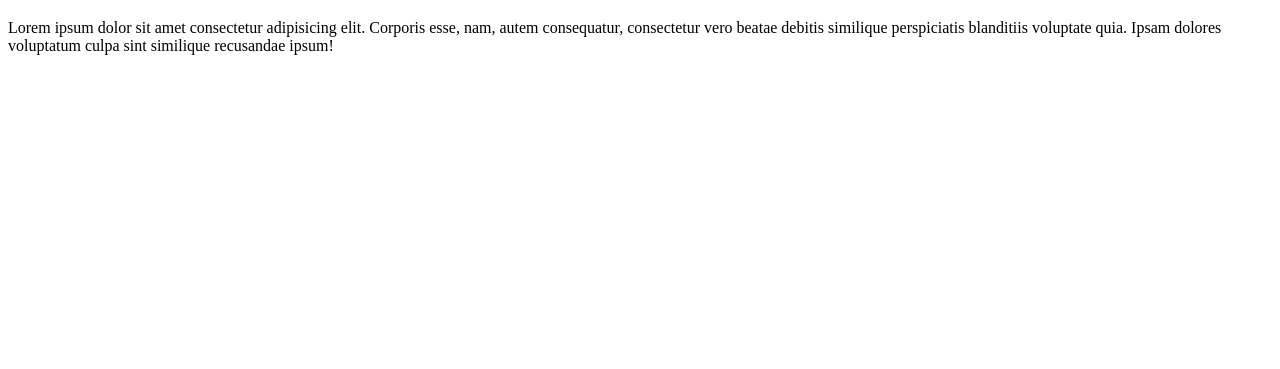
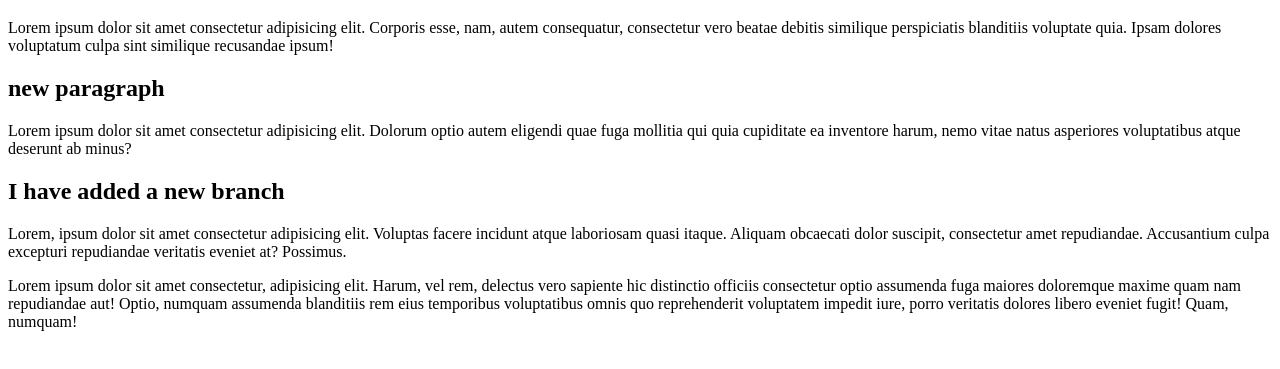
Before and after one commit to shamratPG/demo-repo, a plain HTML site: page index.html in a window 1280 px wide. Shown: the part 61-430 px from the top of the page. Drawn offline with Linux system fonts and the light colour scheme.

Commit message:
added para

```diff
--- a/index.html
+++ b/index.html
@@ -9,6 +9,11 @@
 <body>
     <h1>New changes</h1>
     <p>Lorem ipsum dolor sit amet consectetur adipisicing elit. Corporis esse, nam, autem consequatur, consectetur vero beatae debitis similique perspiciatis blanditiis voluptate quia. Ipsam dolores voluptatum culpa sint similique recusandae ipsum!</p>
+    <h2>new paragraph</h2>
+    <p>Lorem ipsum dolor sit amet consectetur adipisicing elit. Dolorum optio autem eligendi quae fuga mollitia qui quia cupiditate ea inventore harum, nemo vitae natus asperiores voluptatibus atque deserunt ab minus?</p>
+    <h2>I have added a new branch</h2>
+    <p>Lorem, ipsum dolor sit amet consectetur adipisicing elit. Voluptas facere incidunt atque laboriosam quasi itaque. Aliquam obcaecati dolor suscipit, consectetur amet repudiandae. Accusantium culpa excepturi repudiandae veritatis eveniet at? Possimus.</p>
+    <p>Lorem ipsum dolor sit amet consectetur, adipisicing elit. Harum, vel rem, delectus vero sapiente hic distinctio officiis consectetur optio assumenda fuga maiores doloremque maxime quam nam repudiandae aut! Optio, numquam assumenda blanditiis rem eius temporibus voluptatibus omnis quo reprehenderit voluptatem impedit iure, porro veritatis dolores libero eveniet fugit! Quam, numquam!</p>
 
 </body>
 </html>
```
